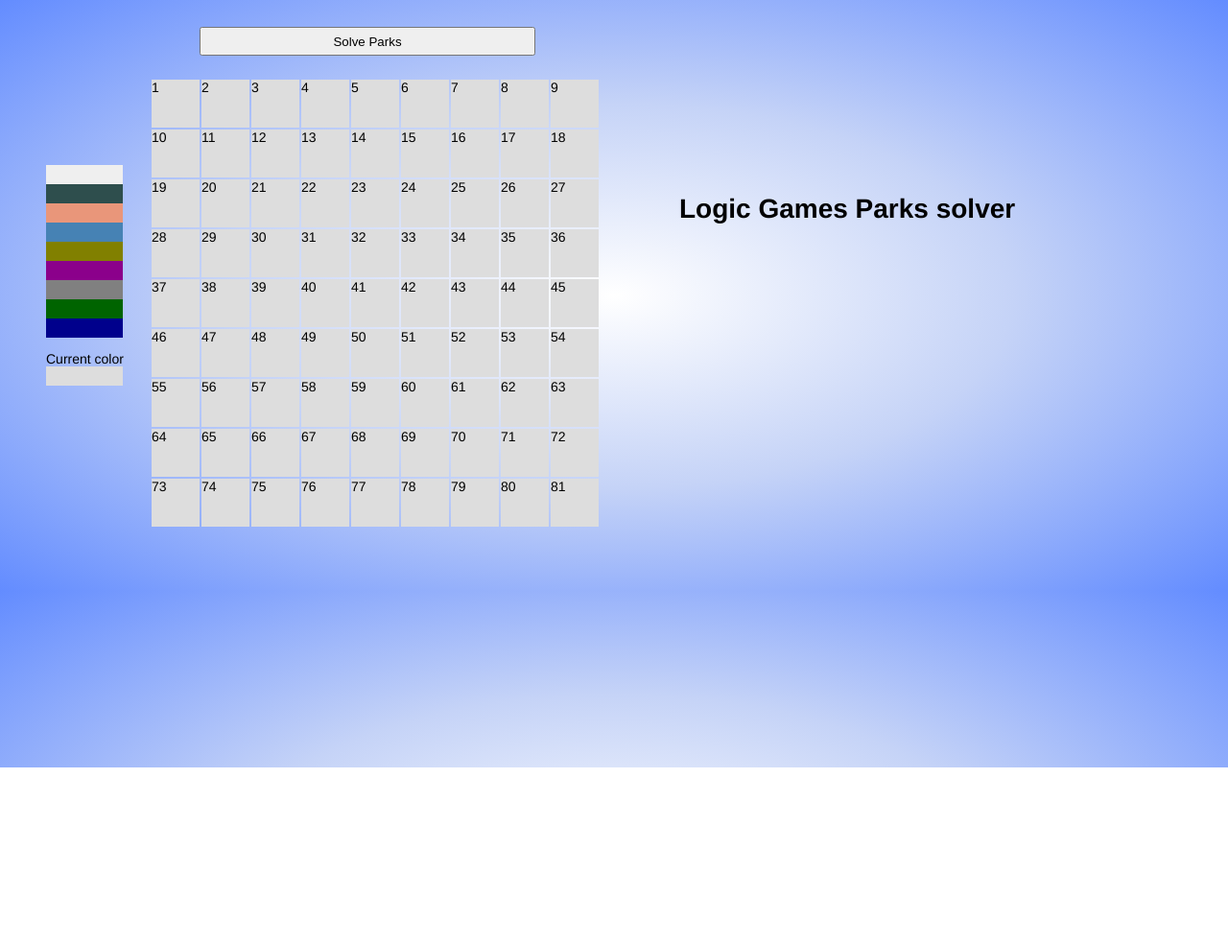
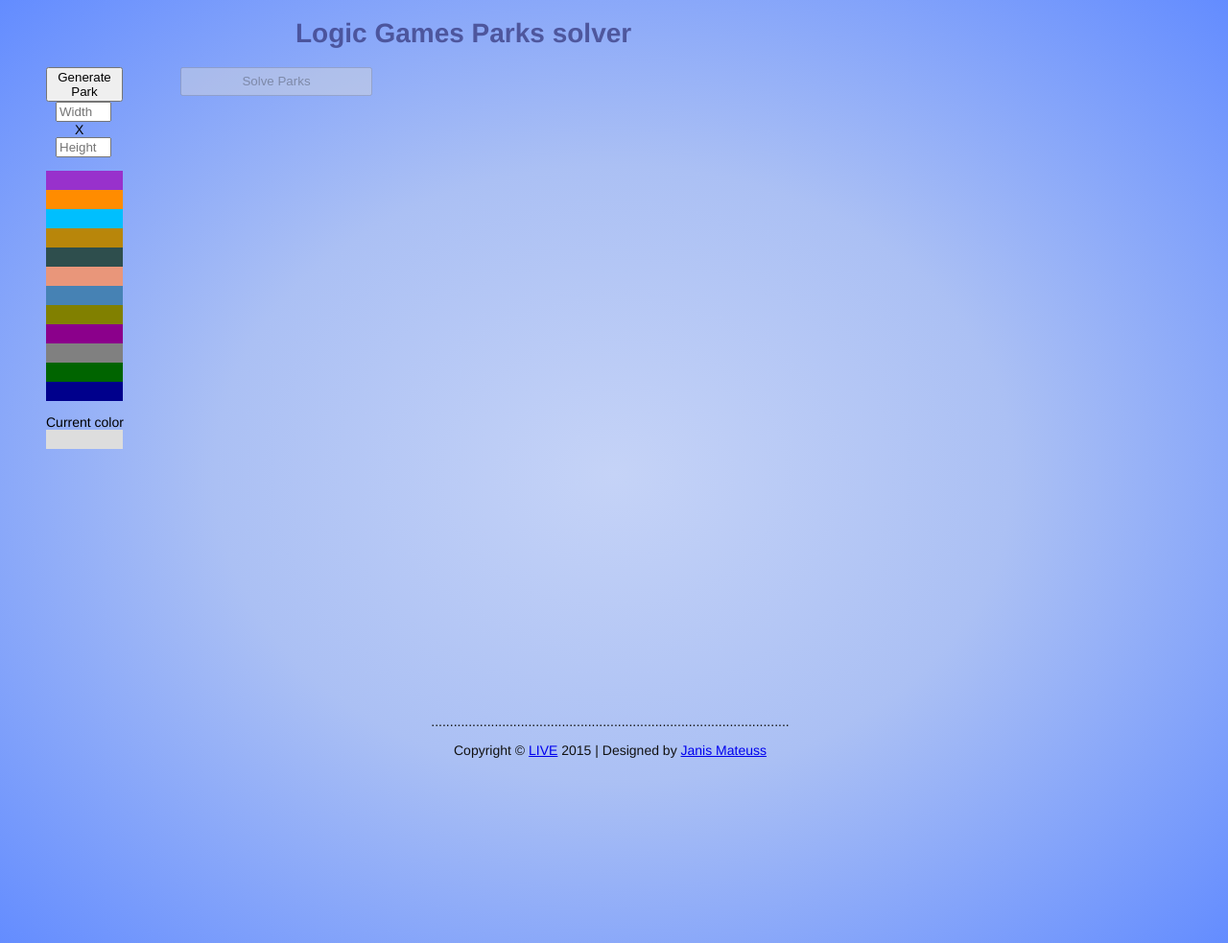
Before and after one commit to jajanka/LogicGames-Parks-Resolver, a plain HTML site: page parks.html in a window 1280 px wide. Shown: the top 983 px of the page at 96% size. Before the commit the page ends 800 px from the top, so only its background shows below. Drawn offline with nearby package versions, Linux system fonts and the light colour scheme.

Commit message:
Field generation from user input. Footer

```diff
--- a/parks.html
+++ b/parks.html
@@ -8,19 +8,29 @@
 
 <body>
 
-<div id="container" style="width: 800px; height: 600px;">
-	<button type="button" id="bttn-solve" >Solve Parks</button>
+<h1>Logic Games Parks solver</h1>
+<div id="container">
+	<button type="button" id="bttn-solve" disabled>Solve Parks</button>
 	<div class="colors">
-		<ul id="colorlist" style="list-style: none;">
+
+	<div class="field-generate">
+	<button type="button" id="bttn-generate" >Generate Park</button><br>
+	<input type="text" name="width" class="width" placeholder="Width"><p>X</p>
+	<input type="text" name="height" class="height" placeholder="Height"><br>
+	</div>
+		<ul id="colorlist">
 		</ul>
 		<div class="currentcolor">Current color
 			<div id="current"></div>
 		</div>
-		<h1 style="margin-left: 700px; margin-top: -200px;">Logic Games Parks solver</h1>
 	</div>
 
 </div>
 
+  <div id="footer">
+	<p>................................................................................................</p>
+	<p>Copyright &copy; <a href="#">LIVE</a> 2015 | Designed by <a href="https://github.com/jajanka">Janis Mateuss</a>
+  </div>
 
 </body>
 </html>
--- a/parks.js
+++ b/parks.js
@@ -6,36 +6,12 @@ $(function() {
 	var margin_left = 150;
 	var margin_top = 25	;
 	var current_color = '#ddd';
+	var parks = 0;
 
 	var fields = [];
-	var parkColors = ['#00008C','#006400','#808080','#8B008B','#818000','#4682B4','#E9967A','#2E4E4D','#EFEFEF'];
+	var parkColors = ['#00008C','#006400','#808080','#8B008B','#818000','#4682B4','#E9967A','#2E4E4D','#B8860A','#00BFFE','#FF8C00','#9831CC'];
+	var currentPark = [];
 	var f = [];
-
-	//-----Temperory parks
-	/*
-	f[parkColors[0]] = {"trees":0, "ids": [1,9,17,25,33,41,26]};
-	f[parkColors[1]] = {"trees":0, "ids": [2,3,4,5,10,11,18,19]};
-	f[parkColors[2]] = {"trees":0, "ids": [6,7,8,12,13,14,15,16,20,22,23,24]};
-	f[parkColors[3]] = {"trees":0, "ids": [39,47,55,56,59,60,61,62,63,64]};
-	f[parkColors[4]] = {"trees":0, "ids": [21,27,28,29,34,35,36,43]};
-	f[parkColors[5]] = {"trees":0, "ids": [42,49,50,51,57,58]};
-	f[parkColors[6]] = {"trees":0, "ids": [37,44,45,52,53,54]};
-	f[parkColors[7]] = {"trees":0, "ids": [30,31,32,38,40,46,48]};
-	*/
-	//----------------------
-	for (var row = 1; row <= FIELD_HEIGHT; row++)
-	{
-		for (var col = 1; col <= FIELD_WIDTH; col++)
-		{
-			var field_id = (row-1)*FIELD_WIDTH+col;
-			$("#container").append('<div class="field" id="'+field_id+'" style="margin-left: '+margin_left+'px; margin-top:'+margin_top+'px">'+field_id+'</div>');
-
-			fields[field_id] = {"row":row, "col":col, "color":"#ddd", "status":"empty"};
-			margin_left += 52;
-		}
-		margin_left = 150;
-		margin_top += 52;
-	}
 
 	for (var i = parkColors.length - 1; i >= 0; i--) {
 		$("#colorlist").append('<li class="choicecolor" id="'+parkColors[i]+'" style="background-color:'+parkColors[i]+';"></li>');
@@ -49,12 +25,13 @@ $(function() {
         return false;
     });
 
-   $('.field').click(function() {
+   $(document).on('click', '.field', function() { // generated element
         var id = $(this).attr('id');
         $( this ).css("background-color", current_color);
 
         if ( f[current_color] === undefined ){
         	f[current_color] = {"trees":0, "ids": [parseInt(id)]};
+        	currentPark.push(current_color);
         }
         else{
         	f[current_color].ids.push(parseInt(id));
@@ -153,8 +130,8 @@ $(function() {
 
 		   		}
 		   		else{
-		   			f["#00008C"] = f["#006400"] = f["#808080"] = f["#2E4E4D"] = f["#EFEFEF"] = 0;
-					f["#8B008B"] = f["#4682B4"] = f["#E9967A"] = f["#818000"] = 0;
+		   			f["#00008C"] = f["#006400"] = f["#808080"] = f["#2E4E4D"] = f["#B8860A"] = f["#00BFFE"]= 0;
+					f["#8B008B"] = f["#4682B4"] = f["#E9967A"] = f["#818000"] = f["#FF8C00"] = f["#9831CC"] = 0;
 
 		   			var tree_count_in_col;
 		   			for (var c_col = 1; c_col < FIELD_WIDTH+1; c_col++)
@@ -172,8 +149,8 @@ $(function() {
 		   			if (c_col == FIELD_WIDTH+1 && c_row == FIELD_WIDTH){
 		   				console.log("Ir1");
 		   				var parks_ok = true;
-		   				for (var c = parkColors.length - 1; c >= 0; c--) {
-		   					if (f[parkColors[c]] != 2){
+		   				for (var c = currentPark.length - 1; c >= 0; c--) {
+		   					if (f[currentPark[c]] != 2){
 		   						parks_ok = false;
 		   						break;
 		   					};
@@ -207,10 +184,10 @@ $(function() {
 			{
 				var field_id = (row-1)*FIELD_WIDTH+col;
 
-				for (var i = parkColors.length - 1; i >= 0; i--)
+				for (var i = currentPark.length - 1; i >= 0; i--)
 				{
-					if ($.inArray(field_id, f[parkColors[i]].ids) > -1){
-						var color = parkColors[i];
+					if ($.inArray(field_id, f[currentPark[i]].ids) > -1){
+						var color = currentPark[i];
 						fields[field_id] = {"row":row, "col":col, "color":color, "status":"empty"};
 					}
 				}
@@ -228,5 +205,43 @@ $(function() {
 		d = new Date();
 		console.log(d.getTime() - start);
     });
+
+    function generateParks(w, h){
+    	for (var row = 1; row <= h; row++)
+		{
+			for (var col = 1; col <= w; col++)
+			{
+				var field_id = (row-1)*w+col;
+				$("#container").append('<div class="field" id="'+field_id+'" style="margin-left: '+margin_left+'px; margin-top:'+margin_top+'px">'+field_id+'</div>');
+
+				fields[field_id] = {"row":row, "col":col, "color":"#ddd", "status":"empty"};
+				margin_left += 52;
+			}
+			margin_left = 150;
+			margin_top += 52;
+		}
+    }
+
+    function isInt(value) {
+	  var x;
+	  if (isNaN(value)) {
+	    return false;
+	  }
+	  x = parseFloat(value);
+	  return (x | 0) === x;
+	}
+
+    $('#bttn-generate').click(function() {
+    	if ( isInt($('.height').val()) && isInt($('.width').val()) )
+    	{
+    		if ( $('.height').val() <= 12 && $('.width').val() <= 12 ){
+		    	FIELD_HEIGHT = $('.height').val();
+		    	FIELD_WIDTH = $('.width').val();
+		    	generateParks(FIELD_WIDTH, FIELD_HEIGHT);
+		    	document.getElementById("bttn-solve").disabled = false;
+	    	}
+    	}
+    });
+
    //console.log(performance.timing.connectEnd - performance.timing.connectStart);
 });
--- a/style.css
+++ b/style.css
@@ -1,15 +1,26 @@
 body{
-	/* Permalink - use to edit and share this gradient: http://colorzilla.com/gradient-editor/#ffffff+0,c5d3f7+46,638cff+100 */
-	background: #ffffff; /* Old browsers */
-	background: -moz-radial-gradient(center, ellipse cover,  #ffffff 0%, #c5d3f7 46%, #638cff 100%); /* FF3.6+ */
-	background: -webkit-gradient(radial, center center, 0px, center center, 100%, color-stop(0%,#ffffff), color-stop(46%,#c5d3f7), color-stop(100%,#638cff)); /* Chrome,Safari4+ */
-	background: -webkit-radial-gradient(center, ellipse cover,  #ffffff 0%,#c5d3f7 46%,#638cff 100%); /* Chrome10+,Safari5.1+ */
-	background: -o-radial-gradient(center, ellipse cover,  #ffffff 0%,#c5d3f7 46%,#638cff 100%); /* Opera 12+ */
-	background: -ms-radial-gradient(center, ellipse cover,  #ffffff 0%,#c5d3f7 46%,#638cff 100%); /* IE10+ */
-	background: radial-gradient(ellipse at center,  #ffffff 0%,#c5d3f7 46%,#638cff 100%); /* W3C */
-	filter: progid:DXImageTransform.Microsoft.gradient( startColorstr='#ffffff', endColorstr='#638cff',GradientType=1 ); /* IE6-9 fallback on horizontal gradient */
+	/* Permalink - use to edit and share this gradient: http://colorzilla.com/gradient-editor/#c5d3f7+0,abc0f4+46,638cff+100 */
+	background: #c5d3f7; /* Old browsers */
+	background: -moz-radial-gradient(center, ellipse cover,  #c5d3f7 0%, #abc0f4 46%, #638cff 100%); /* FF3.6+ */
+	background: -webkit-gradient(radial, center center, 0px, center center, 100%, color-stop(0%,#c5d3f7), color-stop(46%,#abc0f4), color-stop(100%,#638cff)); /* Chrome,Safari4+ */
+	background: -webkit-radial-gradient(center, ellipse cover,  #c5d3f7 0%,#abc0f4 46%,#638cff 100%); /* Chrome10+,Safari5.1+ */
+	background: -o-radial-gradient(center, ellipse cover,  #c5d3f7 0%,#abc0f4 46%,#638cff 100%); /* Opera 12+ */
+	background: -ms-radial-gradient(center, ellipse cover,  #c5d3f7 0%,#abc0f4 46%,#638cff 100%); /* IE10+ */
+	background: radial-gradient(ellipse at center,  #c5d3f7 0%,#abc0f4 46%,#638cff 100%); /* W3C */
+	filter: progid:DXImageTransform.Microsoft.gradient( startColorstr='#c5d3f7', endColorstr='#638cff',GradientType=1 ); /* IE6-9 fallback on horizontal gradient */
 	font-family: Helvetica;
 	font-size: 14px
+}
+
+h1{
+	color: #333377;
+    opacity: 0.7;
+    filter: alpha(opacity=70); /* For IE8 and earlier */
+    margin-left: 300px;
+}
+#container{
+	width: 800px;
+	height: 600px;
 }
 .field{
 	background-color: #ddd;
@@ -25,13 +36,16 @@ body{
 
 .colors{
 	position: absolute;
-	margin-top: 100px;
+	margin-top: -30px;
 }
 
+#colorlist{
+	list-style-type: none;
+}
 #colorlist li{
 	width: 80px;
 	height: 20px;
-	margin: 0px;
+	display: block;
 }
 
 #colorlist li:hover{
@@ -49,10 +63,15 @@ body{
 }
 #bttn-solve{
 	margin-top: 20px;
-	width: 350px;
+	width: 200px;
 	height: 30px;
-	margin-left: 200px;
+	margin-left: 180px;
+	margin-top: 0px;
 }
+#bttn-generate{
+	width: 80px;
+}
+
 #tree{
 	width: 45px;
 	height: 45px;
@@ -60,3 +79,27 @@ body{
 	margin-left: 3px;
 	background-image: url("images/tree.png");
 }
+
+input.width, input.height{
+	width: 50px;
+	margin-left: 10px;
+}
+
+.field-generate{
+	margin-left: 40px;
+}
+
+.field-generate p{
+	margin: 0px;
+	margin-left: 30px
+}
+#footer {
+	margin-top: 50px;
+	text-align:center;
+	border-width: 1px;
+	height:240px;
+	padding:10px;
+	clear:both;
+	color:#121212;
+	margin-left:-8px;
+}
```
Also changed, not shown: parks_example.png (deleted).
